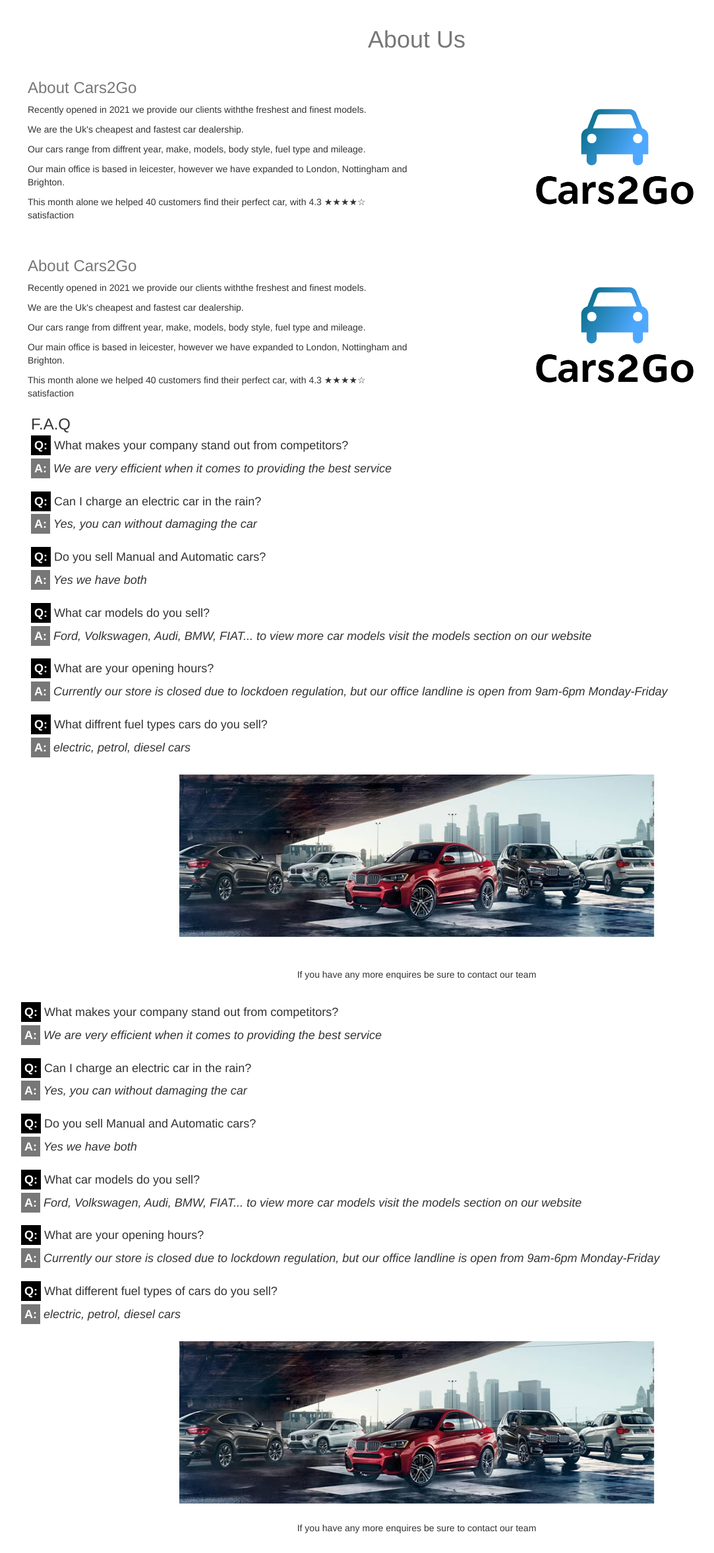
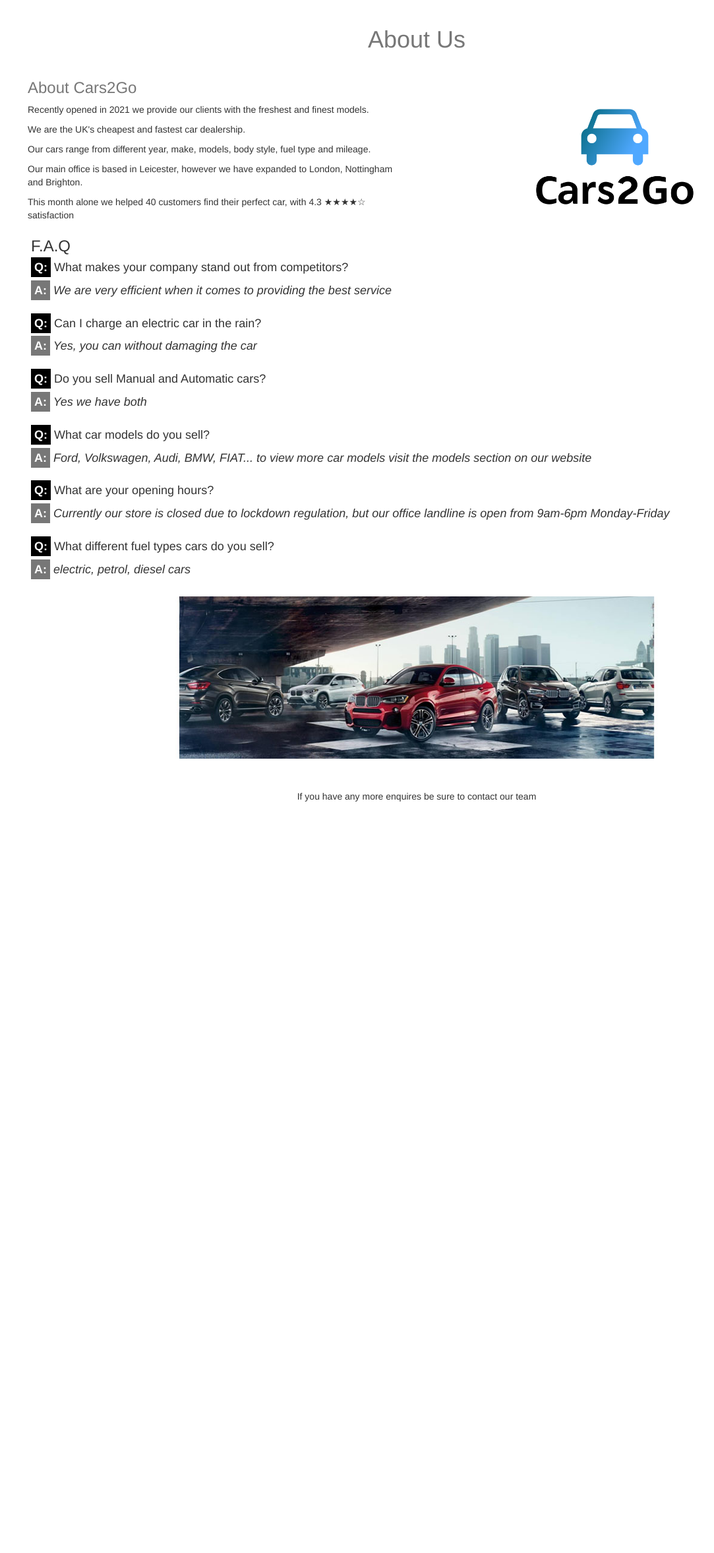
Before and after one commit to IMAT2603-TeamAlpha/TeamD-FlaskApp, a Flask app: page /about in a window 1280 px wide. Shown: the part 52-2406 px from the top of the page at 66% size, without its empty margins (8-1091 px from the left). After the commit the page ends 1267 px from the top, so only its background shows below. Run offline with Flask 2, Linux system fonts and the light colour scheme; parts of the project's set-up code (start-up, migrations or seed data) failed here and were passed over; some libraries are stand-ins or nearby versions.

Commit message:
Fix duplicate code issue
Stash-n-Merge issue resolved (push forward commit eabed2)

```diff
--- a/web/app/templates/about.html
+++ b/web/app/templates/about.html
@@ -1,34 +1,6 @@
 {% extends "base.html" %}
 
 {% block app_content %}
-<style>
-
-h5 {text-align: center;}
-
-* {
-  box-sizing: border-box;
-}
-
-/* Creating eqaul columns  */
-.column {
-  float: left;
-  width: 50%;
-  padding: 10px;
-  height: 250px;
-}
-
- /* Clear floats after the columns  */
-.row:after {
-  content: "";
-  display: table;
-  clear: both;
-}
-</style>
-
-
-
-</style>
-
 
 <link href="{{url_for('static', filename='css/about.css')}}" rel="stylesheet">
 
@@ -39,14 +11,13 @@ h5 {text-align: center;}
 
 	<br>
 
-
 	<div class="row">
 	  <div class="column">
 	    <h3 class= "text-muted">About Cars2Go</h3>
-	    <p> Recently opened in 2021 we provide our clients withthe freshest and finest models. </p>
-		<p> We are the Uk's cheapest and fastest car dealership. </p>
-		<p> Our cars range from diffrent year, make, models, body style, fuel type and mileage. </p>
-		<p> Our main office is based in leicester, however we have expanded to London, Nottingham and Brighton. </p>
+	    <p> Recently opened in 2021 we provide our clients with the freshest and finest models. </p>
+		<p> We are the UK's cheapest and fastest car dealership. </p>
+		<p> Our cars range from different year, make, models, body style, fuel type and mileage. </p>
+		<p> Our main office is based in Leicester, however we have expanded to London, Nottingham and Brighton. </p>
 		<p> This month alone we helped 40 customers find their perfect car, with 4.3 ★★★★☆ satisfaction </p>
 	  </div>
 
@@ -55,27 +26,8 @@ h5 {text-align: center;}
 	  </div>
 	</div>
 
-	</br>
-
-	<div class="row">
-  <div class="column">
-    <h3 class= "text-muted">About Cars2Go</h3>
-    <p> Recently opened in 2021 we provide our clients withthe freshest and finest models. </p>
-	<p> We are the Uk's cheapest and fastest car dealership. </p>
-	<p> Our cars range from diffrent year, make, models, body style, fuel type and mileage. </p>
-	<p> Our main office is based in leicester, however we have expanded to London, Nottingham and Brighton. </p>
-	<p> This month alone we helped 40 customers find their perfect car, with 4.3 ★★★★☆ satisfaction </p>
-  </div>
-
-  <div class="column text-center">
-	<img src="{{ url_for('static', filename='branding/default.png')}}" class="logo"/>
-  </div>
-</div>
-
-
 
 	<h3>F.A.Q</h3>
-
 
 	<h4 class="faq-question"><span class="faq-question-label">Q:</span> What makes your company stand out from competitors?</h4>
 	<h4 class="faq-answer"><span class="faq-answer-label">A:</span> We are very efficient when it comes to providing the best service</h4>
@@ -90,9 +42,9 @@ h5 {text-align: center;}
 	<h4 class="faq-answer"><span class="faq-answer-label">A:</span> Ford, Volkswagen, Audi, BMW, FIAT... to view more car models visit the models section on our website</h4>
 
 	<h4 class="faq-question"><span class="faq-question-label">Q:</span> What are your opening hours?</h4>
-	<h4 class="faq-answer"><span class="faq-answer-label">A:</span> Currently our store is closed due to lockdoen regulation, but our office landline is open from 9am-6pm Monday-Friday</h4>
+	<h4 class="faq-answer"><span class="faq-answer-label">A:</span> Currently our store is closed due to lockdown regulation, but our office landline is open from 9am-6pm Monday-Friday</h4>
 
-	<h4 class="faq-question"><span class="faq-question-label">Q:</span> What diffrent fuel types cars do you sell?</h4>
+	<h4 class="faq-question"><span class="faq-question-label">Q:</span> What different fuel types cars do you sell?</h4>
 	<h4 class="faq-answer"><span class="faq-answer-label">A:</span> electric, petrol, diesel cars </h4>
 
 <div class="row">
@@ -106,46 +58,6 @@ h5 {text-align: center;}
 	<br>
 	<h5 class="center"> If you have any more enquires be sure to contact our team </h5>
 	<br>
-
-    <h4 class="faq-question"><span class="faq-question-label">Q:</span> What makes your company stand out from competitors?</h4>
-	<h4 class="faq-answer"><span class="faq-answer-label">A:</span> We are very efficient when it comes to providing the best service</h4>
-
-	<h4 class="faq-question"><span class="faq-question-label">Q:</span> Can I charge an electric car in the rain?</h4>
-	<h4 class="faq-answer"><span class="faq-answer-label">A:</span> Yes, you can without damaging the car</h4>
-
-	<h4 class="faq-question"><span class="faq-question-label">Q:</span> Do you sell Manual and Automatic cars?</h4>
-	<h4 class="faq-answer"><span class="faq-answer-label">A:</span> Yes we have both</h4>
-
-	<h4 class="faq-question"><span class="faq-question-label">Q:</span> What car models do you sell?</h4>
-	<h4 class="faq-answer"><span class="faq-answer-label">A:</span> Ford, Volkswagen, Audi, BMW, FIAT... to view more car models visit the models section on our website</h4>
-
-	<h4 class="faq-question"><span class="faq-question-label">Q:</span> What are your opening hours?</h4>
-	<h4 class="faq-answer"><span class="faq-answer-label">A:</span> Currently our store is closed due to lockdown regulation, but our office landline is open from 9am-6pm Monday-Friday</h4>
-
-	<h4 class="faq-question"><span class="faq-question-label">Q:</span> What different fuel types of cars do you sell?</h4>
-	<h4 class="faq-answer"><span class="faq-answer-label">A:</span> electric, petrol, diesel cars </h4>
-
-
-
 </div>
 
-<div class="row">
-	<div class="col-sm-12 col-md-12 text-center">
-
-		<img src="/static/img/AboutImage.jpg" class="img-banner"></img>
-	</div>
-
-
-</div>
-
-<div class="row">
-	<div
-	<br>
-	<br>
-	<h5 class="center"> If you have any more enquires be sure to contact our team </h5>
-		<br>
-
-</div>
-
-
 {% endblock %}
```
